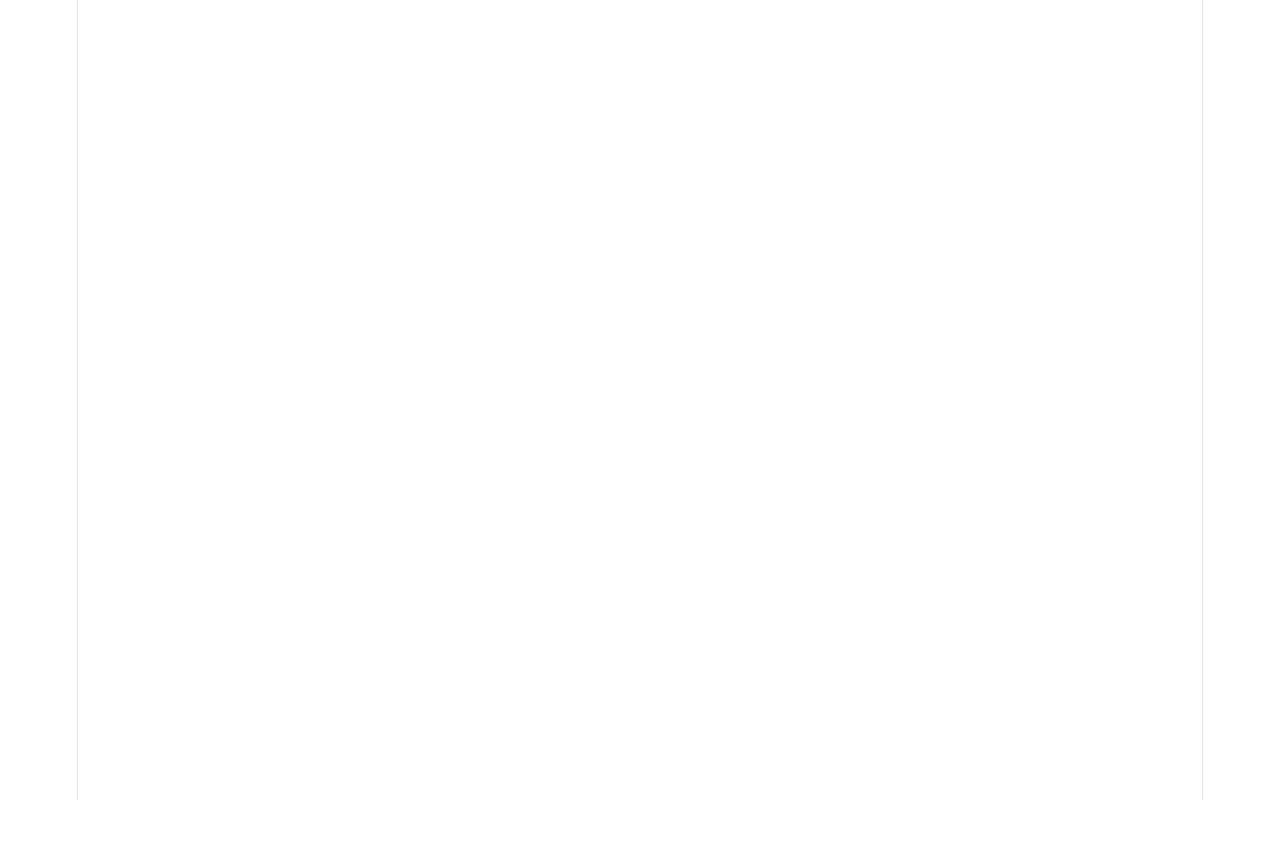
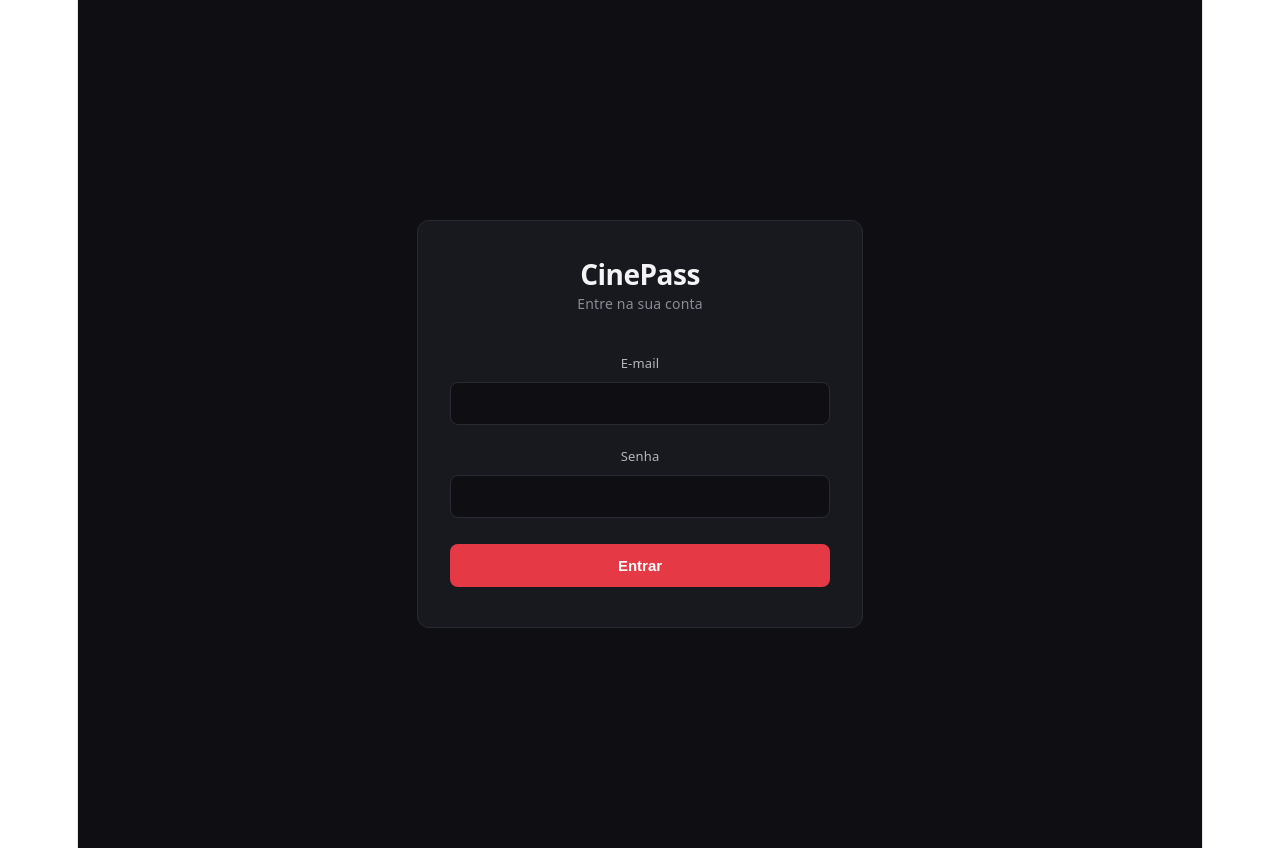
Before and after one commit to luankgf/cinepass, a React (Vite) app in the folder frontend/: page /login in a window 1280 px wide. Before the commit this address had no page. Before the commit the page ends 800 px from the top, so only its background shows below. Built offline with nearby package versions, Linux system fonts and the light colour scheme; no server answers.

Commit message:
feat: implementa fundacao do frontend (Axios, AuthContext, rotas protegidas) e tela de Login funcional

```diff
--- a/frontend/src/App.tsx
+++ b/frontend/src/App.tsx
@@ -1,7 +1,12 @@
 import { AppRoutes } from "./routes/AppRoutes";
+import { AuthProvider } from "./contexts/AuthContext";
 
 function App() {
-  return <AppRoutes />;
+  return (
+    <AuthProvider>
+      <AppRoutes />
+    </AuthProvider>
+  );
 }
 
 export default App;
--- /dev/null
+++ b/frontend/src/contexts/AuthContext.tsx
@@ -0,0 +1,67 @@
+import { createContext, useContext, useState, useEffect, type ReactNode } from "react";
+import type { User } from "../types/auth";
+import { api } from "../services/api";
+
+interface AuthContextData {
+  user: User | null;
+  token: string | null;
+  isAuthenticated: boolean;
+  login: (user: User, token: string) => void;
+  logout: () => void;
+}
+
+const AuthContext = createContext<AuthContextData | undefined>(undefined);
+
+export function AuthProvider({ children }: { children: ReactNode }) {
+  const [user, setUser] = useState<User | null>(null);
+  const [token, setToken] = useState<string | null>(null);
+
+  useEffect(() => {
+    const storedToken = localStorage.getItem("@cinepass:token");
+    const storedUser = localStorage.getItem("@cinepass:user");
+
+    if (storedToken && storedUser) {
+      setToken(storedToken);
+      setUser(JSON.parse(storedUser));
+      api.defaults.headers.common.Authorization = `Bearer ${storedToken}`;
+    }
+  }, []);
+
+  function login(newUser: User, newToken: string) {
+    setUser(newUser);
+    setToken(newToken);
+
+    localStorage.setItem("@cinepass:token", newToken);
+    localStorage.setItem("@cinepass:user", JSON.stringify(newUser));
+
+    api.defaults.headers.common.Authorization = `Bearer ${newToken}`;
+  }
+
+  function logout() {
+    setUser(null);
+    setToken(null);
+
+    localStorage.removeItem("@cinepass:token");
+    localStorage.removeItem("@cinepass:user");
+
+    delete api.defaults.headers.common.Authorization;
+  }
+
+  return (
+    <AuthContext.Provider
+      value={{ user, token, isAuthenticated: !!user, login, logout }}
+    >
+      {children}
+    </AuthContext.Provider>
+  );
+}
+
+export function useAuth() {
+  const context = useContext(AuthContext);
+
+  if (!context) {
+    throw new Error("useAuth deve ser usado dentro de um AuthProvider");
+  }
+
+  return context;
+}
--- a/frontend/src/pages/Login/Login.module.css
+++ b/frontend/src/pages/Login/Login.module.css
@@ -0,0 +1,95 @@
+.container {
+  min-height: 100vh;
+  display: flex;
+  align-items: center;
+  justify-content: center;
+  background: #0f0f13;
+  padding: 24px;
+}
+
+.card {
+  width: 100%;
+  max-width: 380px;
+  background: #18181f;
+  border: 1px solid #2a2a35;
+  border-radius: 12px;
+  padding: 40px 32px;
+}
+
+.title {
+  font-size: 28px;
+  font-weight: 700;
+  color: #f4f4f6;
+  margin: 0 0 4px;
+  text-align: center;
+  letter-spacing: -0.5px;
+}
+
+.subtitle {
+  font-size: 14px;
+  color: #8b8b96;
+  text-align: center;
+  margin: 0 0 32px;
+}
+
+.form {
+  display: flex;
+  flex-direction: column;
+  gap: 18px;
+}
+
+.label {
+  display: flex;
+  flex-direction: column;
+  gap: 6px;
+  font-size: 13px;
+  color: #b4b4bd;
+  font-weight: 500;
+}
+
+.input {
+  background: #0f0f13;
+  border: 1px solid #2a2a35;
+  border-radius: 8px;
+  padding: 12px 14px;
+  font-size: 15px;
+  color: #f4f4f6;
+  outline: none;
+  transition: border-color 0.15s ease;
+}
+
+.input:focus {
+  border-color: #e63946;
+}
+
+.error {
+  background: rgba(230, 57, 70, 0.1);
+  border: 1px solid rgba(230, 57, 70, 0.3);
+  color: #ff8b94;
+  font-size: 13px;
+  padding: 10px 12px;
+  border-radius: 8px;
+  margin: 0;
+}
+
+.button {
+  background: #e63946;
+  color: #fff;
+  border: none;
+  border-radius: 8px;
+  padding: 13px;
+  font-size: 15px;
+  font-weight: 600;
+  cursor: pointer;
+  transition: background 0.15s ease;
+  margin-top: 8px;
+}
+
+.button:hover:not(:disabled) {
+  background: #d12d3a;
+}
+
+.button:disabled {
+  background: #4a2226;
+  cursor: not-allowed;
+}
--- a/frontend/src/pages/Login/Login.tsx
+++ b/frontend/src/pages/Login/Login.tsx
@@ -0,0 +1,79 @@
+import { useState } from "react";
+import { useNavigate } from "react-router-dom";
+import { isAxiosError } from "axios";
+import { useAuth } from "../../contexts/AuthContext";
+import { login } from "../../services/auth.service";
+import styles from "./Login.module.css";
+
+export function Login() {
+  const [email, setEmail] = useState("");
+  const [password, setPassword] = useState("");
+  const [error, setError] = useState("");
+  const [loading, setLoading] = useState(false);
+
+  const { login: setAuth } = useAuth();
+  const navigate = useNavigate();
+
+  async function handleSubmit(e: React.FormEvent) {
+    e.preventDefault();
+    setError("");
+    setLoading(true);
+
+    try {
+      const result = await login({ email, password });
+      setAuth(result.user, result.token);
+      navigate("/");
+    } catch (err) {
+      if (isAxiosError(err) && err.response?.data?.message) {
+        setError(err.response.data.message);
+      } else {
+        setError("Erro ao fazer login. Tente novamente.");
+      }
+    } finally {
+      setLoading(false);
+    }
+  }
+
+  return (
+    <div className={styles.container}>
+      <div className={styles.card}>
+        <h1 className={styles.title}>CinePass</h1>
+        <p className={styles.subtitle}>Entre na sua conta</p>
+
+        <form onSubmit={handleSubmit} className={styles.form}>
+          <label className={styles.label}>
+            E-mail
+            <input
+              type="email"
+              id="email"
+              name="email"
+              value={email}
+              onChange={(e) => setEmail(e.target.value)}
+              required
+              className={styles.input}
+            />
+          </label>
+
+          <label className={styles.label}>
+            Senha
+            <input
+              type="password"
+              id="password"
+              name="password"
+              value={password}
+              onChange={(e) => setPassword(e.target.value)}
+              required
+              className={styles.input}
+            />
+          </label>
+
+          {error && <p className={styles.error}>{error}</p>}
+
+          <button type="submit" disabled={loading} className={styles.button}>
+            {loading ? "Entrando..." : "Entrar"}
+          </button>
+        </form>
+      </div>
+    </div>
+  );
+}
--- a/frontend/src/routes/AppRoutes.tsx
+++ b/frontend/src/routes/AppRoutes.tsx
@@ -1,12 +1,13 @@
-// src/routes/AppRoutes.tsx
 import { BrowserRouter, Routes, Route } from "react-router-dom";
 import { Home } from "../pages/Home/Home";
+import { Login } from "../pages/Login/Login";
 
 export function AppRoutes() {
   return (
     <BrowserRouter>
       <Routes>
         <Route path="/" element={<Home />} />
+        <Route path="/login" element={<Login />} />
       </Routes>
     </BrowserRouter>
   );
--- /dev/null
+++ b/frontend/src/services/api.ts
@@ -0,0 +1,5 @@
+import axios from "axios";
+
+export const api = axios.create({
+  baseURL: import.meta.env.VITE_API_URL,
+});
--- /dev/null
+++ b/frontend/src/services/auth.service.ts
@@ -0,0 +1,12 @@
+import { api } from "./api";
+import type { AuthResponse } from "../types/auth";
+
+interface LoginInput {
+  email: string;
+  password: string;
+}
+
+export async function login(data: LoginInput): Promise<AuthResponse> {
+  const response = await api.post<AuthResponse>("/auth/login", data);
+  return response.data;
+}
--- /dev/null
+++ b/frontend/src/types/auth.ts
@@ -0,0 +1,13 @@
+export type Role = "ORGANIZER" | "CUSTOMER" | "GATEKEEPER";
+
+export interface User {
+  id: string;
+  name: string;
+  email: string;
+  role: Role;
+}
+
+export interface AuthResponse {
+  user: User;
+  token: string;
+}
```
Also changed, not shown: frontend/src/routes/ProtectedRoute.tsx (added, +23 -0 lines), 1 other file (tests, documents, lock files or other folders).
